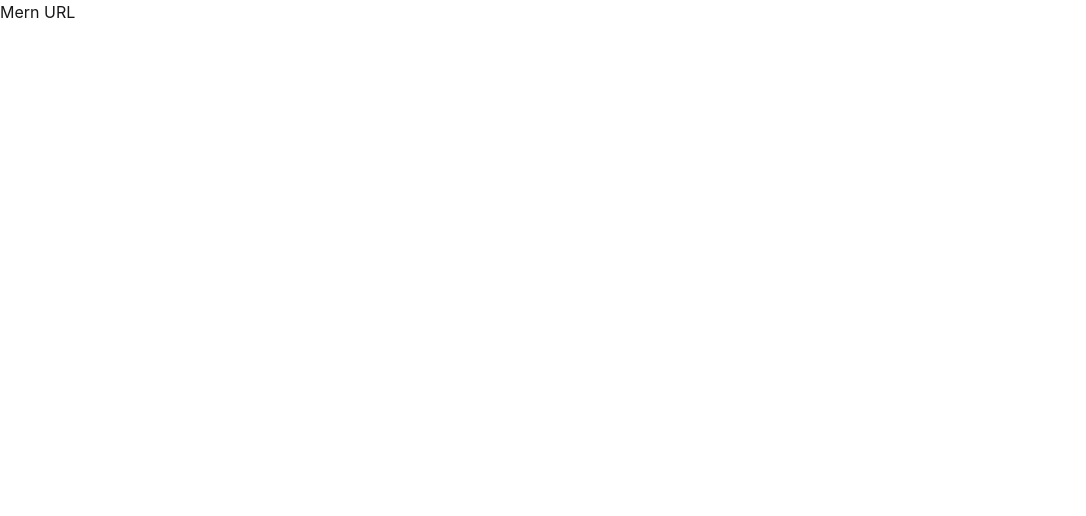
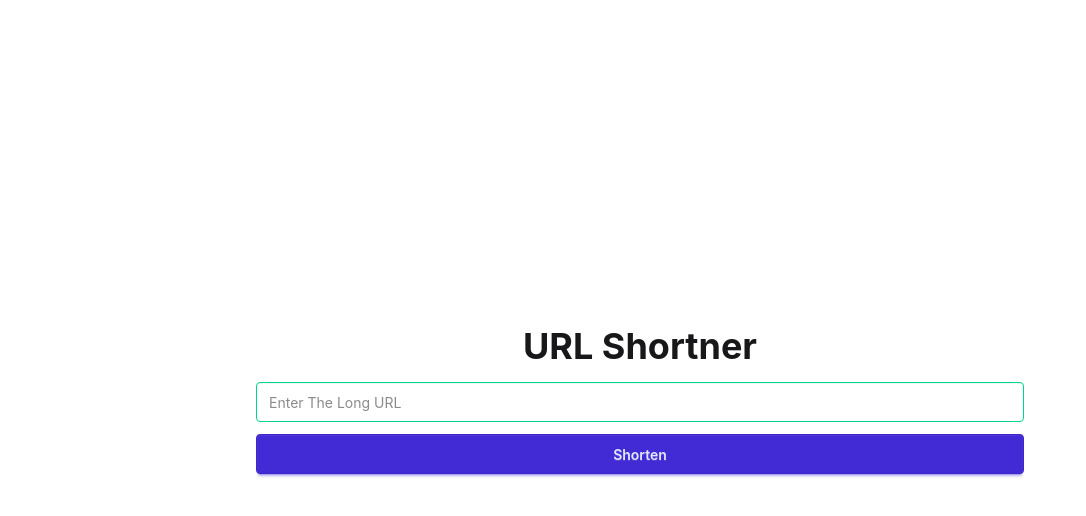
Before and after one commit to santhosh29dev/Trimly, a React (Vite) app in the folder frontend/: page / in a window 1280 px wide. Shown: the top 516 px of the page, without its empty margins (0-1086 px from the left). Built offline with nearby package versions, Linux system fonts and the light colour scheme; no server answers.

Commit message:
feat : Frontend design and fuctions

```diff
--- a/frontend/src/App.jsx
+++ b/frontend/src/App.jsx
@@ -1,24 +1,99 @@
 import { useState } from "react";
 import axios from "axios";
+import QRCode from "react-qr-code";
+import QRCodeGenerator from "qrcode";
+
+const API_BASE_URL = import.meta.env.VITE_BACKEND_URL;
 
 function App() {
   const [url, setUrl] = useState("");
   const [shortUrl, setshortUrl] = useState("");
-  const [copied, setCopied] = useState("");
-  const [qrImage, setqrImage] = useState("");
+  const [copied, setCopied] = useState(false);
+  const [qrImage, setQrImage] = useState("");
 
   const handleshorten = async () => {
     if (!url) return;
 
     try {
-      const res = await axios.post();
+      const res = await axios.post(`${API_BASE_URL}/shorten`, {
+        originalUrl: url,
+      });
+
+      const newShortUrl = res.data.shortUrl;
+      setshortUrl(newShortUrl);
+      setCopied(false);
+
+      const qr = await QRCodeGenerator.toDataURL(newShortUrl);
+      setQrImage(qr);
     } catch (err) {
       console.log(err);
       alert("Something Went Wrong");
     }
   };
 
-  return <div>Mern URL</div>;
+  const handleCopy = () => {
+    navigator.clipboard.writeText(shortUrl);
+    setCopied(true);
+    setTimeout(() => {
+      setCopied(false);
+    }, 2000);
+  };
+
+  return (
+    <div className="min-h-screen flex flex-col items-center justify-center p-6">
+      <h1 className="text-4xl font-bold mb-4 text-center">URL Shortner</h1>
+
+      <div className="flex flex-col gap-3 w-full max-w-3xl">
+        <input
+          type="text"
+          className="input input-success w-full"
+          placeholder="Enter The Long URL"
+          value={url}
+          onChange={(e) => setUrl(e.target.value)}
+        />
+        <button
+          className="btn btn-primary w-full sm:auto"
+          onClick={handleshorten}
+        >
+          Shorten
+        </button>
+      </div>
+
+      {shortUrl && (
+        <div className="flex flex-col items-center max-w-3xl w-full">
+          <p font-medium mb-2>
+            Your Short Link
+          </p>
+          <a className="link link-primary break-all" href={shortUrl}>
+            {shortUrl}
+          </a>
+          <button
+            onClick={handleCopy}
+            className={`btn mt-2 w-full ${copied ? "btn-success" : "btn-secondary"}`}
+          >
+            {copied ? "Copied" : "Copy"}
+          </button>
+
+          <div className="bg-white p-4 rounded-lg shadow mt-6">
+            <p className="mb-2 text-center font-semibold text-gray-800">
+              Scan QR Code
+            </p>
+            <QRCode value={shortUrl} size={180} />
+          </div>
+
+          {qrImage && (
+            <a
+              className="btn btn-accent mt-3 w-full"
+              download="qr.code.png"
+              href={qrImage}
+            >
+              Download QR Code
+            </a>
+          )}
+        </div>
+      )}
+    </div>
+  );
 }
 
 export default App;
```
